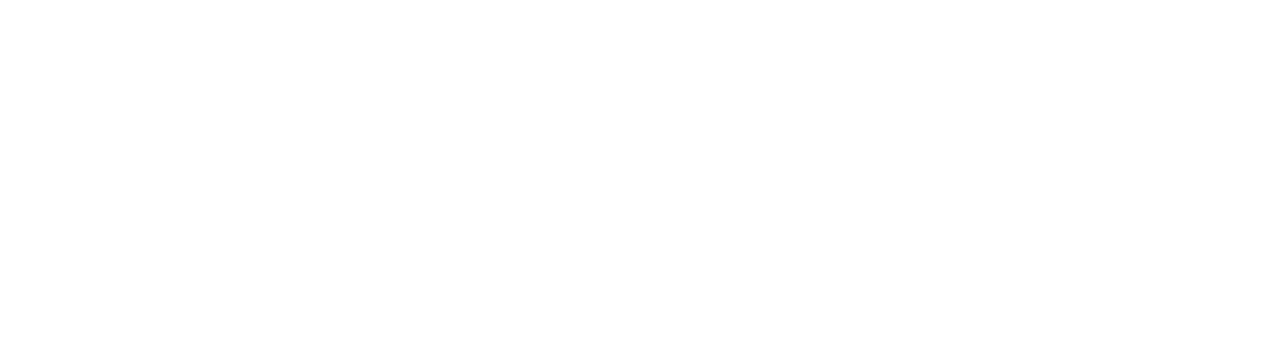
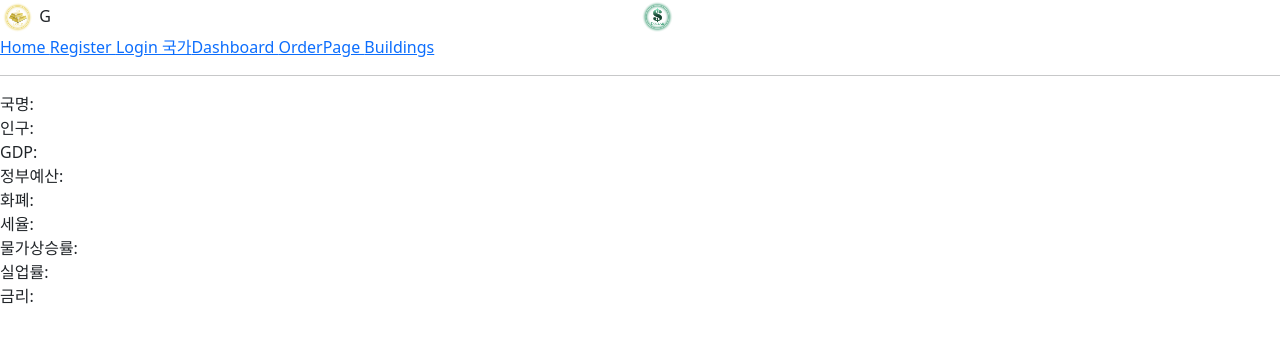
Before and after one commit to TripleJBlog/Meta-Earth, a React (Create React App) app in the folder client/: page /country in a window 1280 px wide. Before the commit this address had no page. Shown: the top 342 px of the page. Built offline with nearby package versions, Linux system fonts and the light colour scheme; no server answers.

Commit message:
Create MongoDB document by POST method

```diff
--- a/client/src/App.js
+++ b/client/src/App.js
@@ -10,13 +10,14 @@ import {
 import LoginPage from "./components/views/LoginPage/LoginPage";
 import LandingPage from "./components/views/LandingPage/LandingPage";
 import RegisterPage from "./components/views/RegisterPage/RegisterPage";
+import CountryPage from "./components/views/CountryPage";
 import BuildingPage from "./components/views/BuildingPage";
 import OrderPage from "./components/views/OrderPage";
 import OrderData from "./data/data";
 import React, { useState } from "react";
 import Balance from "./components/views/Balance";
 
-function RendingPage() {
+function Landing() {
   const location = useLocation();
   if (location.pathname === "/") {
     return <LandingPage />;
@@ -33,12 +34,13 @@ function Home() {
         <Link to="/">Home </Link>
         <Link to="register">Register </Link>
         <Link to="login">Login </Link>
+        <Link to="country">국가</Link>
         <Link to="dashboard">Dashboard </Link>
         <Link to="orderpage">OrderPage </Link>
         <Link to="building">Buildings </Link>
       </nav>
       <hr />
-      <RendingPage />
+      <Landing />
       <Outlet />
     </>
   );
@@ -57,6 +59,7 @@ export default function App() {
     <BrowserRouter>
       <Routes>
         <Route path="/" element={<Home />}>
+          <Route path="country" element={<CountryPage />} />
           <Route path="dashboard" element={<Dashboard />} />
           <Route path="login" element={<LoginPage />} />
           <Route path="register" element={<RegisterPage />} />
--- /dev/null
+++ b/client/src/components/views/CountryPage.js
@@ -0,0 +1,17 @@
+import React from "react";
+
+export default function Country(props) {
+  return (
+    <>
+      <div>국명:</div>
+      <div>인구:</div>
+      <div>GDP:</div>
+      <div>정부예산:</div>
+      <div>화폐:</div>
+      <div>세율:</div>
+      <div>물가상승률:</div>
+      <div>실업률:</div>
+      <div>금리:</div>
+    </>
+  );
+}
```
Also changed, not shown: 2 other files (tests, documents, lock files or other folders).
